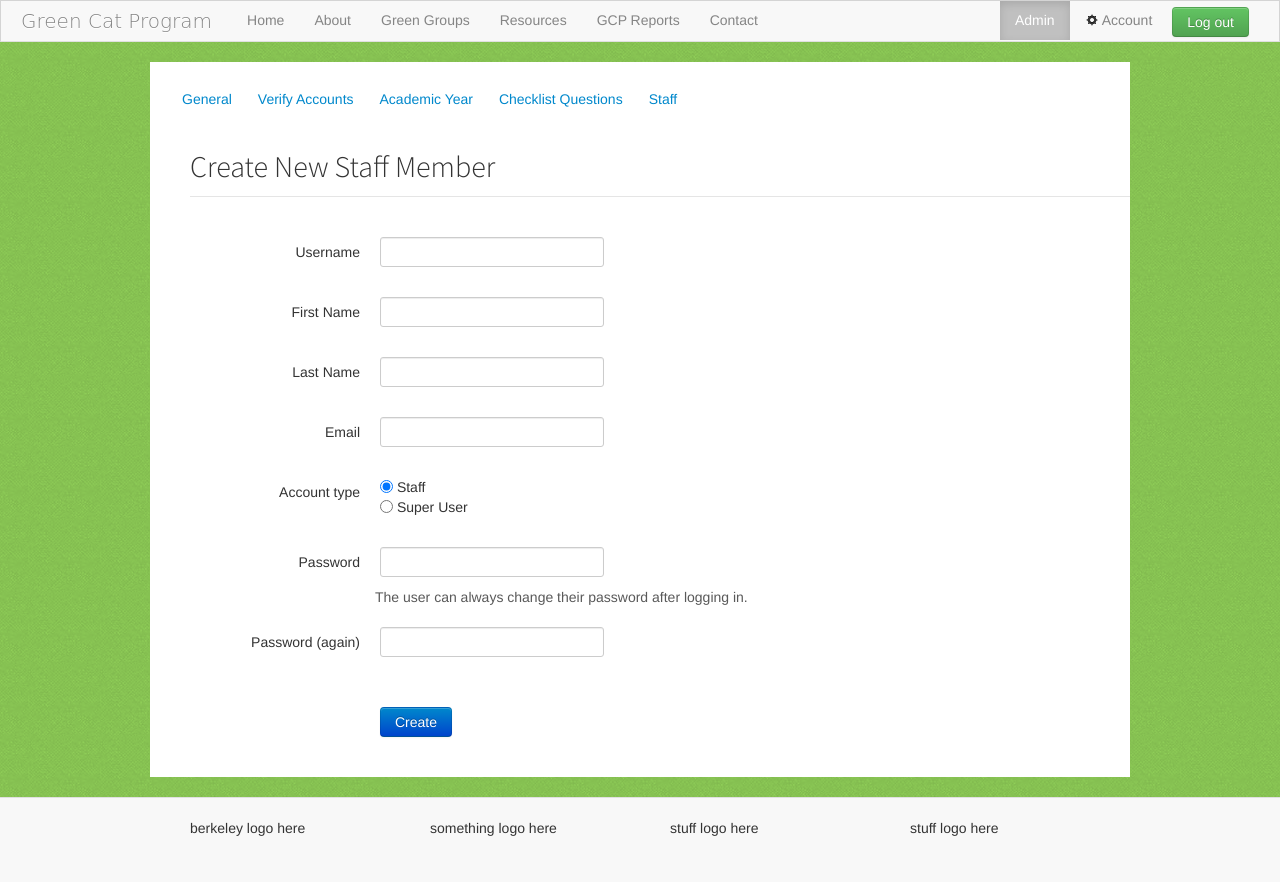
After one commit to exiao/GCP, a Django app: page /superuser/staff/create/ in a window 1280 px wide. The commit adds this page. Run offline with Django 3.2, Linux system fonts and the light colour scheme; a user stored in the database is signed in; parts of the project's set-up code (start-up, migrations or seed data) failed here and were passed over; some libraries are stand-ins or nearby versions; some web fonts are replaced.

Commit message:
staff created

```diff
--- a/GCP/static/style.css
+++ b/GCP/static/style.css
@@ -85,6 +85,7 @@ body
     /*height: 100%; */
     min-height: 80%;
     margin-bottom: 20px;
+    padding-bottom: 20px;
 }
 
 .page-stretch {
@@ -203,3 +204,18 @@ h2 {
     color: black;
     text-decoration: no-underline !important;
 }
+
+textarea.readonly.modal-textarea {
+    cursor: default;
+    width: 95%;
+    max-width: 95%;
+    background-color: white;
+}
+
+textarea.readonly {
+    cursor: default;
+}
+
+.pad-radio-top {
+    margin-top: -3px;
+}
--- a/GCP/templates/superuser/superuser.html
+++ b/GCP/templates/superuser/superuser.html
@@ -12,6 +12,7 @@
             <li id="pill-verify"><a href="{% url superuser_verify %}">Verify Accounts</a></li>
             <li id="pill-academic-year"><a href="{% url superuser_academic_year %}">Academic Year</a></li>
             <li id="pill-questions"><a href="{% url superuser_questions %}">Checklist Questions</a></li>
+            <li id="pill-staff"><a href="{% url superuser_staff %}">Staff</a></li>
         </ul>
         <div class="empty-padding"> </div>
         {% block super_content %}
--- /dev/null
+++ b/GCP/templates/superuser/superuser_staff_create.html
@@ -0,0 +1,144 @@
+{% extends "superuser/superuser.html" %}
+
+{% block title %} Admin - Create Staff{% endblock %}
+
+{% block top_head %}
+<style type='text/css'>
+label.error {
+ float: none;
+ color: red;
+ padding-left: 30px;
+ vertical-align: top;
+ }
+ </style>
+{% endblock %}
+
+{% block super_content %}
+    {% if message %}
+    <p style="color:red">{{ message }}</p>
+    {% endif %}
+    <div class="span12">
+    <legend><h2> Create New Staff Member </h2></legend>
+    <form action="."  method="post" class="form-horizontal" id="sellForm">
+    {% csrf_token %}
+
+
+      <br />
+      <div id="fields form">
+
+      <div class="control-group">
+
+        <label  class="control-label signup-label" id="username">Username</label>
+        <div class="controls ">
+        <input id="id_username" type="text" name="username" maxlength="30" />
+          <span class="help-block"></span>
+        </div>
+      </div>
+
+      <div class="control-group">
+
+        <label class="control-label signup-label" id="first_name">First Name</label>
+        <div class="controls ">
+        <input id="id_first_name" type="text" name="first_name" maxlength="50" />
+          <span class="help-block"></span>
+        </div>
+      </div>
+
+      <div class="control-group">
+
+        <label class="control-label signup-label" id="last_name">Last Name</label>
+        <div class="controls ">
+        <input type="text" name="last_name" id="id_last_name" />
+          <span class="help-block"></span>
+        </div>
+      </div>
+
+      <div class="control-group">
+
+        <label  class="control-label signup-label" id="email">Email</label>
+        <div class="controls ">
+        <input type="text" name="email" id="id_email" />
+          <span class="help-block"></span>
+        </div>
+      </div>
+
+      <div class="control-group">
+
+        <label class="control-label signup-label" id="password_again">Account type</label>
+        <div class="controls ">
+        <input style="margin-top: -3px;" type="radio" name="account_type" value="staff" checked> Staff<br>
+        <input style="margin-top: -3px;" type="radio" name="account_type" value="superuser"> Super User<br>
+          <span class="help-block"></span>
+        </div>
+      </div>
+
+      <div class="control-group">
+
+        <label class="control-label signup-label" id="password">Password</label>
+        <div class="controls ">
+        <input type="password" name="password" id="id_password" />
+          <span class="help-block" style="padding-left:25px;">The user can always change their password after logging in.</span>
+        </div>
+      </div>
+
+      <div class="control-group">
+
+        <label class="control-label signup-label" id="password_again">Password (again)</label>
+        <div class="controls ">
+        <input type="password" name="password_again" id="id_password_again" />
+          <span class="help-block"></span>
+        </div>
+      </div>
+
+
+  </div>
+  <br />
+  <input type="submit" style="margin-left:190px" class="btn btn-primary" value="Create" />
+
+  </form>
+  </div>
+
+{% endblock %}
+
+{% block super_js %}
+<script type="text/javascript" src="/static/jquery-validation-1.9.0/jquery.validate.min.js"></script>
+<script type="text/javascript">
+$(document).ready(function(){
+    $("#sellForm").validate({
+      rules: {
+        email: {
+          required: true,
+          email: true,
+        },
+        username: {
+          required: true,
+          maxlength: 30
+        },
+        first_name: {
+          required: true,
+          maxlength: 30
+        },
+        last_name: {
+          required: true,
+          maxlength: 30
+        },
+        password: {
+          required: true,
+          minlength: 6,
+          maxlength: 22,
+        },
+        password_again: {
+          required: true,
+          equalTo: "#id_password"
+        },
+        account_type {
+          required: true,
+        }
+      }
+    });
+
+
+});
+</script>
+
+{% endblock %}
--- a/GCP/urls.py
+++ b/GCP/urls.py
@@ -21,6 +21,9 @@ urlpatterns = patterns('gcpapp.views',
     url(r'^superuser/verify/$', 'superuser_verify', name='superuser_verify'),
     url(r'^superuser/academic_year/$', 'superuser_academic_year', name='superuser_academic_year'),
     url(r'^superuser/questions/$', 'superuser_questions', name='superuser_questions'),
+    url(r'^superuser/staff/$', 'superuser_staff', name='superuser_staff'),
+    url(r'^superuser/staff/(?P<user_id>\d+)/$', 'superuser_staff_user', name='superuser_staff_user'),
+    url(r'^superuser/staff/create/$', 'superuser_staff_create', name='superuser_staff_create'),
 
     #ACCOUNT SECTION
     url(r'^account/profile/$', 'account_profile', name='account_profile'),
@@ -30,7 +33,6 @@ urlpatterns = patterns('gcpapp.views',
     url(r'^account/files/(?P<folder_id>\d+)/$', 'account_files'),
     url(r'^account/checklist/$', 'account_checklist_redirect', name='account_checklist_redirect'),
     url(r'^account/checklist/(?P<year>\d+)/$', 'account_checklist'),
-    url(r'^account/checklist/(?P<year>\d+)/upload/(?P<question_id>\d+)$', 'account_upload_to_question'),
 
     #AJAX SECTIONS
     url(r'^ajax_delete_folder/$','ajax_delete_folder'),
--- a/gcpapp/views.py
+++ b/gcpapp/views.py
@@ -39,6 +39,7 @@ def signup(request):
     else:
         username = request.POST['username']
         group_name = request.POST['group_name']
+        group_description = request.POST['group_description']
         email = request.POST['email']
         officer_name = request.POST['officer_name']
         academic_start_year = request.POST['academic_start_year']
@@ -77,6 +78,7 @@ def signup(request):
         user_profile.officer_name = officer_name
         user_profile.academic_start_year = academic_start_year
         user_profile.group_name = group_name
+        user_profile.group_description = group_description
         user_profile.save()
         title = "Application Sent!"
         message = "Thank you for applying. You will receive an email whether or not your application was successful."
@@ -177,10 +179,11 @@ def superuser_academic_year(request):
 
 @login_required
 def superuser_questions(request):
+    if request.user.is_superuser == False:
+        return HttpResponseRedirect('/')
+
     if request.method == "GET":
         data = {}
-        if request.user.is_superuser == False:
-            return HttpResponseRedirect('/')
         questions = QuestionBase.objects.all()
         data['questions'] = questions
         if request.GET.__contains__("message"):
@@ -203,6 +206,87 @@ def superuser_questions(request):
             return redirect('/superuser/questions/?message=%s' % message)
 
 @login_required
+def superuser_staff(request):
+    data = {}
+    if request.user.is_superuser == False:
+        return HttpResponseRedirect('/')
+    if request.method == "GET":
+        if request.GET.__contains__('message'):
+            data['message'] = request.GET['message']
+
+        data['staff_members'] = User.objects.filter(is_staff=True)
+        return render_to_response('superuser/superuser_staff.html',data, context_instance=RequestContext(request))
+
+@login_required
+def superuser_staff_user(request,user_id):
+    data = {}
+    if request.user.is_superuser == False:
+        return HttpResponseRedirect('/')
+
+    this_user = User.objects.get(id=user_id)
+    profile = this_user.get_profile()
+
+    if request.method == "GET":
+        all_groups = User.objects.filter(is_staff=False,is_active=True)
+        my_groups = profile.my_groups.all()
+        data['all_groups'] = all_groups
+        data['my_groups'] = my_groups
+        data['this_user'] = this_user
+        if request.GET.__contains__('message'):
+            data['message'] = request.GET['message']
+        return render_to_response('superuser/superuser_staff_user.html',data, context_instance=RequestContext(request))
+    else:
+        all_groups = User.objects.filter(is_staff=False,is_active=True)
+        for group in all_groups:
+            is_admin = request.POST[str(group.id)]
+            if is_admin == "yes":
+                profile.my_groups.add(group)
+            else:
+                profile.my_groups.remove(group)
+        return redirect('/superuser/staff/%d/?message=Privileges Updated!' % this_user.id)
+
+
+@login_required
+def superuser_staff_create(request):
+    data = {}
+    if request.user.is_superuser == False:
+        return HttpResponseRedirect('/')
+    if request.method == "GET":
+        return render_to_response('superuser/superuser_staff_create.html',data, context_instance=RequestContext(request))
+    else:
+        username = request.POST['username']
+        first_name = request.POST['first_name']
+        last_name = request.POST['last_name']
+        email = request.POST['email']
+        password = request.POST['password']
+        account_type = request.POST['account_type']
+
+        try:
+            user = User.objects.get(username=username)
+            if user.is_active == False:
+                user.delete()
+                raise Exception
+            title = "Sign Up Error"
+            message = "That username exists already."
+            return render_to_response('small_message.html', {'title': title,'message':message }, context_instance=RequestContext(request))
+        except:
+            pass
+
+        new_user = User()
+        new_user.username = username
+        new_user.email = email
+        new_user.first_name = first_name
+        new_user.last_name = last_name
+        new_user.set_password(password)
+        new_user.is_staff = True
+        if account_type == "superuser":
+            new_user.is_superuser = True
+        new_user.save()
+
+        return redirect('/superuser/staff/?message=Staff member created!')
+
+#unused
+@login_required
 def account_settings(request):
     return render_to_response('account/account_settings.html', context_instance=RequestContext(request))
 
@@ -215,7 +299,9 @@ def account_profile(request):
 
 @login_required
 def account_edit(request):
-    readable_fields = {'group_name':'Group Name', 'password': 'Password','email':'Email','officer_name':'Officer Name','academic_start_year':'Academic Start Year'}
+    readable_fields = {'group_name':'Group Name', 'password': 'Password','email':'Email','officer_name':'Officer Name',
+        'academic_start_year':'Academic Start Year','group_description':'Group Description',
+        'first_name':'First Name','last_name':'Last Name'}
     if request.method == "GET":
         field = request.GET['field']
         user = request.user
@@ -386,16 +472,6 @@ def account_checklist(request,year):
 
         return redirect('/account/checklist/%d/?message=Checklist updated!' % int(year))
 
-#unused
-@login_required
-def account_upload_to_question(request,year,question_id):
-    question = Question.objects.get(id=question_id)
-    file = request.FILES['file']
-    obj = File.objects.create(file=file,name=str(file),user=request.user)
-    question.files.add(obj)
-    #return HttpResponse(file)
-    return redirect('/account/checklist')
-
 
 @login_required
 def ajax_delete_folder(request):
```
Also changed, not shown: GCP/templates/account/account_edit.html (+8 -0 lines), GCP/templates/account/account_profile.html (+12 -6 lines), GCP/templates/signup.html (+8 -1 lines), GCP/templates/superuser/superuser_academic_year.html (+8 -5 lines), GCP/templates/superuser/superuser_staff.html (added, +52 -0 lines), GCP/templates/superuser/superuser_staff_user.html (added, +51 -0 lines), GCP/templates/superuser/superuser_verify.html (+34 -3 lines), gcpapp/models.py (+8 -0 lines).
